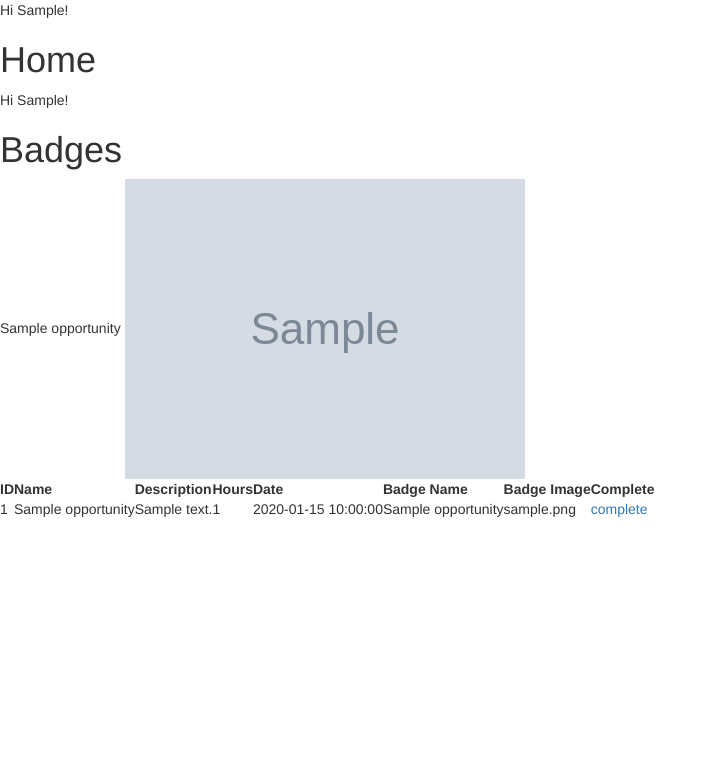
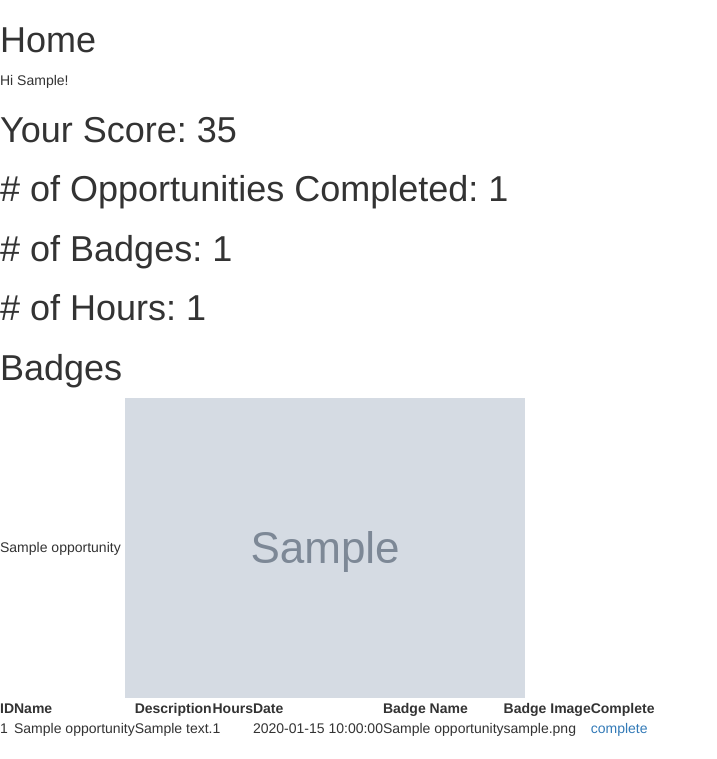
Before and after one commit to nicholasday/codeLinc2016, a Flask app: page / in a window 1280 px wide. Shown: the top 759 px of the page, without its empty margins (0-717 px from the left). Run offline with Flask 2, Linux system fonts and the light colour scheme; a user stored in the database is signed in; tables that the repository leaves empty hold one stand-in row (values such as "Sample post"); grey boxes marked "Sample" are stand-in pictures; some libraries are stand-ins or nearby versions.

Commit message:
Home updates

```diff
--- a/app.py
+++ b/app.py
@@ -84,6 +84,14 @@ class Opportunity(db.Model):
     def __repr__(self):
         return '<Opportunity %r>' % self.name
 
+class Opportunity2():
+    badge_name = ""
+    badge_image = ""
+
+    def __init__(self, badge_name, badge_image):
+        self.badge_name = badge_name
+        self.badge_image = badge_image
+
 @login_manager.user_loader
 def load_user(user_id):
     return User.query.filter_by(id=user_id).first()
@@ -130,12 +138,23 @@ def logout():
 def home():
     user = current_user
     if user.is_authenticated():
-        badges = []
+        badges_opportunity = []
+        hours = 0
         for opportunity in user.opportunities:
-            badges.append(opportunity)
+            badges_opportunity.append(opportunity)
+            hours += opportunity.hours
+
+        badges = badges_opportunity[:]
+
+        if hours > 10:
+            badges.append(Opportunity2("10 Hours!", "no link"))
+        if hours > 20:
+            badges.append(Opportunity2("20 Hours!", "no link"))
 
         opportunities = Opportunity.query.all()
-    return render_template("home.html", badges=badges, opportunities=opportunities)
+
+        score = 5 * len(badges_opportunity) + 10 * hours + 20 * len(badges)
+    return render_template("home.html", score=score, badges_opportunity=badges_opportunity, hours=hours, badges=badges, opportunities=opportunities)
 
 @app.route('/complete/<int:opp_id>')
 def complete(opp_id):
--- a/templates/base.html
+++ b/templates/base.html
@@ -16,8 +16,6 @@
     <script src="https://maxcdn.bootstrapcdn.com/bootstrap/3.3.7/js/bootstrap.min.js" integrity="sha384-Tc5IQib027qvyjSMfHjOMaLkfuWVxZxUPnCJA7l2mCWNIpG9mGCD8wGNIcPD7Txa" crossorigin="anonymous"></script>
 </head>
 <body>
- {% if current_user.is_authenticated %}
-  Hi {{ current_user.firstname }}!
-{% endif %}   {% block body %}{% endblock %}
+{% block body %}{% endblock %}
 </body>
 </html>
--- a/templates/home.html
+++ b/templates/home.html
@@ -4,6 +4,10 @@
  {% if current_user.is_authenticated %}
   Hi {{ current_user.firstname }}!
 
+  <h1>Your Score: {{ score }}</h1>
+  <h1># of Opportunities Completed: {{ badges_opportunity|length }}</h1>
+  <h1># of Badges: {{ badges|length }}</h1>
+  <h1># of Hours: {{ hours }}</h1>
   <h1>Badges</h1>
   {% for opportunity in badges %}
   {{ opportunity.badge_name }} <img src="{{ opportunity.badge_image }}" />
```
